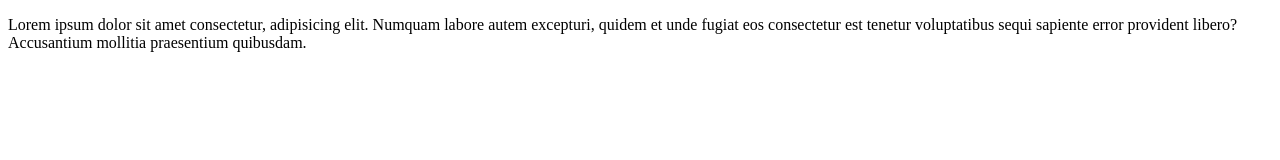
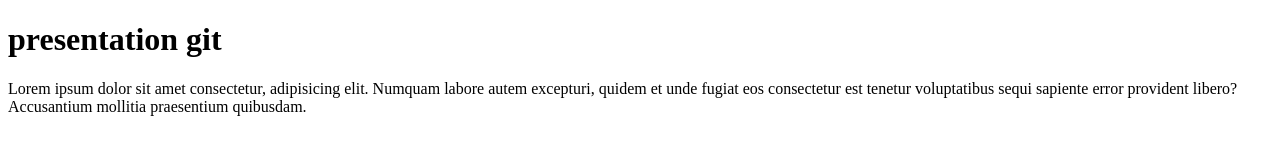
Before and after one commit to RabahAzoug/test-1-git, a plain HTML site: page index.html in a window 1280 px wide. Drawn offline with Linux system fonts and the light colour scheme.

Commit message:
ajout h1 à index.html

```diff
--- a/index.html
+++ b/index.html
@@ -9,6 +9,7 @@
 </head>
 
 <body>
+    <h1>presentation git</h1>
     <p>Lorem ipsum dolor sit amet consectetur, adipisicing elit. Numquam labore autem excepturi, quidem et unde fugiat
         eos consectetur est tenetur voluptatibus sequi sapiente error provident libero? Accusantium mollitia praesentium
         quibusdam.</p>
```
